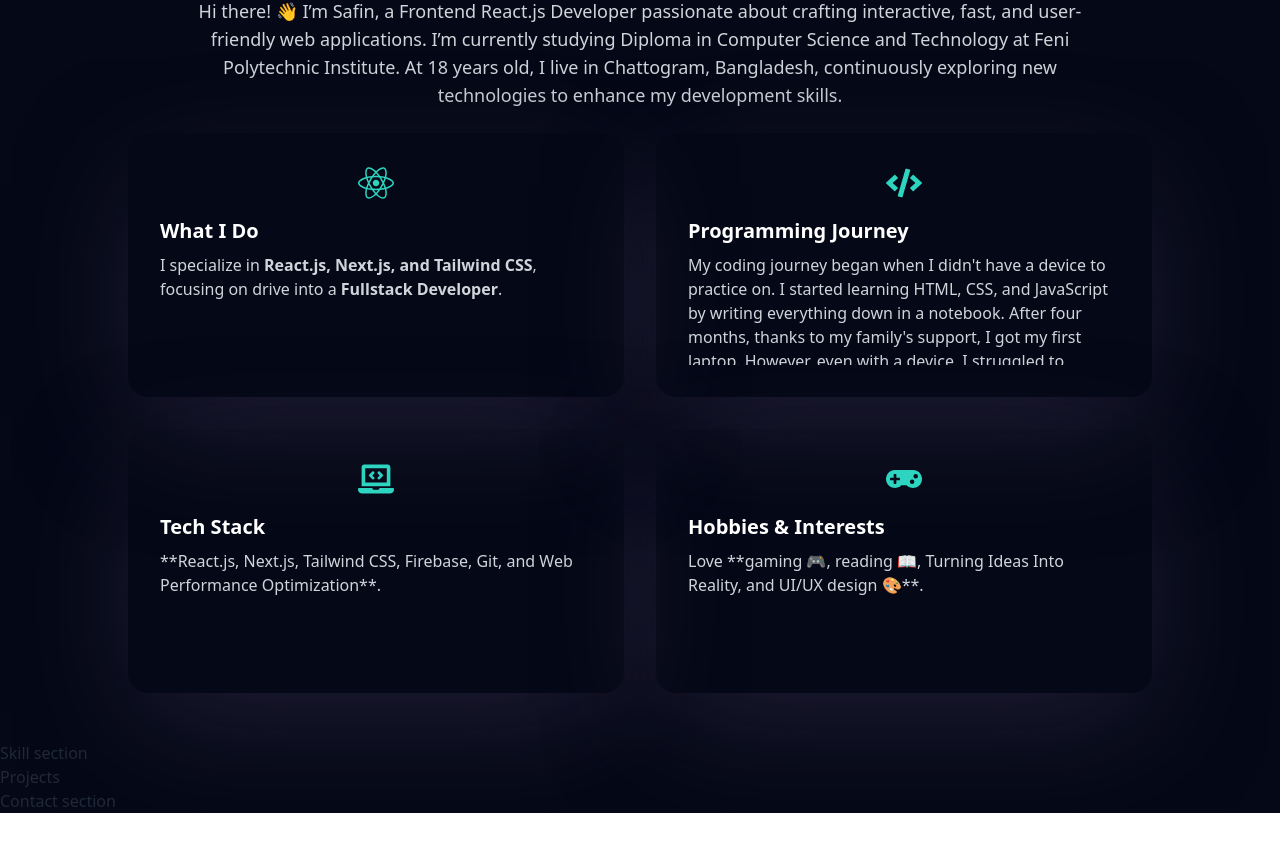
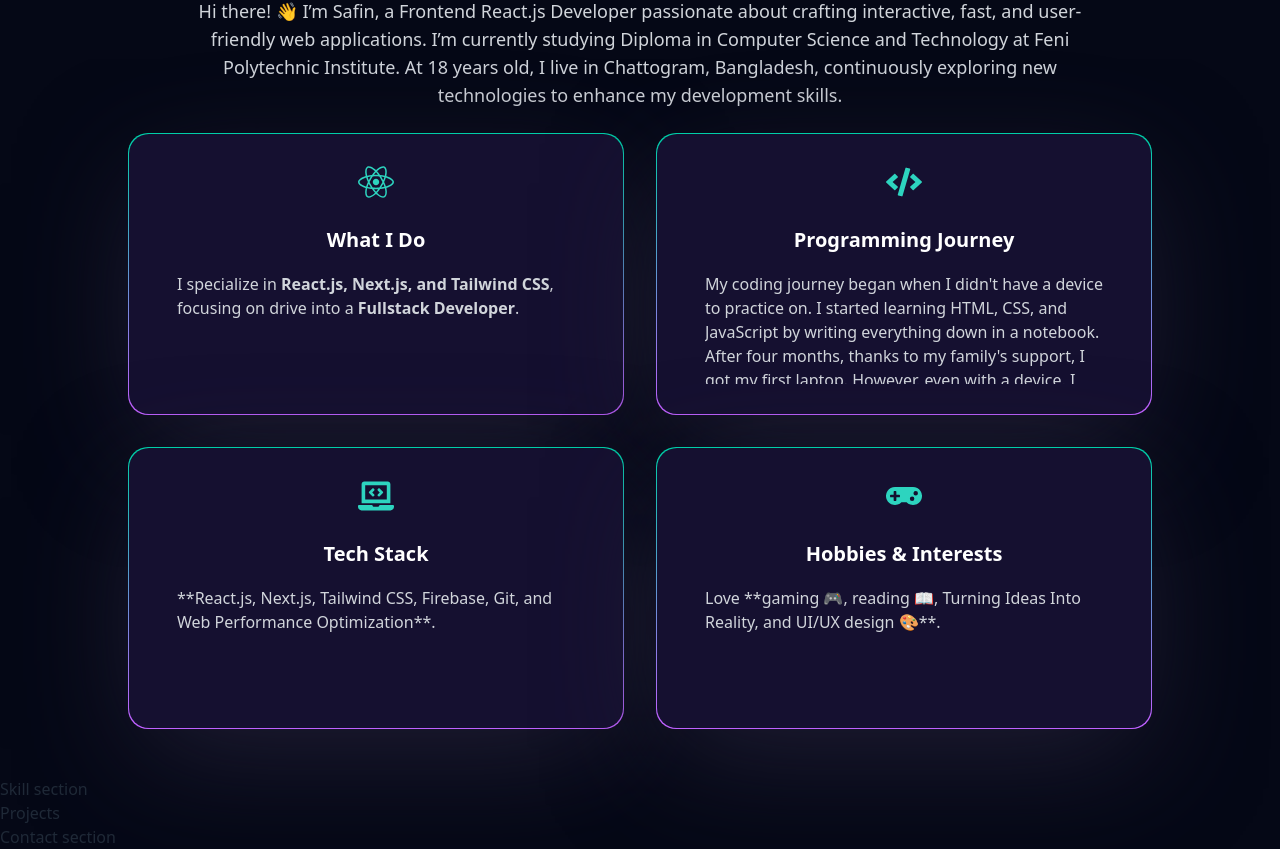
Before and after one commit to safin33221/Safayet-Hossan-Safin_portfolio, a React (Vite) app: page / in a window 1280 px wide. Shown: the part 958-1807 px from the top of the page. Before the commit the page ends 1771 px from the top, so only its background shows below. Built offline with nearby package versions, Linux system fonts and the light colour scheme.

Commit message:
completed about me section

```diff
--- a/package.json
+++ b/package.json
@@ -13,7 +13,8 @@
     "framer-motion": "^12.3.1",
     "react": "^19.0.0",
     "react-dom": "^19.0.0",
-    "react-icons": "^5.4.0"
+    "react-icons": "^5.4.0",
+    "react-tilt": "^1.0.2"
   },
   "devDependencies": {
     "@eslint/js": "^9.19.0",
--- a/src/App.css
+++ b/src/App.css
@@ -7,3 +7,9 @@
     rgba(60, 51, 80, 0) 100%
   );
 }
+
+.green-pink-gradient {
+  background: "#00cea8";
+  background: linear-gradient(90.13deg, #00cea8 1.9%, #bf61ff 97.5%);
+  background: -webkit-linear-gradient(-90.13deg, #00cea8 1.9%, #bf61ff 97.5%);
+}
--- a/src/Components/AboutMe.jsx
+++ b/src/Components/AboutMe.jsx
@@ -2,6 +2,7 @@ import React from 'react';
 import SectionTile from '../Shared/SectionTile';
 import { motion } from "framer-motion";
 import { FaReact, FaCode, FaGamepad, FaBook, FaLaptopCode } from "react-icons/fa";
+import '../App.css'
 const AboutMe = () => {
     return (
         <div>
@@ -21,47 +22,58 @@ const AboutMe = () => {
 
                 <div className="max-w-5xl mx-auto grid grid-cols-1 md:grid-cols-2 gap-8">
                     <div
-                       className='w-full p-8 green-pink-gradient  rounded-[20px] shadow-card transition-all duration-300 ease-in-out'
+                        className='w-full  p-[1px] green-pink-gradient  rounded-[20px] shadow-card transition-all duration-300 ease-in-out'
                         whileHover={{ scale: 1.05 }}
                     >
+                        <div className='bg-tertiary rounded-[20px] py-5 px-12 min-h-[280px] flex justify-evenly items-center flex-col'>
                             <FaReact className="text-4xl mx-auto  text-teal-400 mb-4" />
                             <h3 className="text-xl font-semibold mb-2">What I Do</h3>
                             <p className="text-gray-300 overflow-y-scroll h-28">
                                 I specialize in <strong>React.js, Next.js, and Tailwind CSS</strong>, focusing on drive into a <strong>Fullstack Developer</strong>.
                             </p>
                         </div>
+                    </div>
 
                     <div
-                        className='w-full p-8 green-pink-gradient  rounded-[20px] shadow-card transition-all duration-300 ease-in-out'
+                        className='w-full  p-[1px] green-pink-gradient  rounded-[20px] shadow-card transition-all duration-300 ease-in-out'
                         whileHover={{ scale: 1.05 }}
                     >
+                        <div className='bg-tertiary rounded-[20px] py-5 px-12 min-h-[280px] flex justify-evenly items-center flex-col'>
+
                             <FaCode className="text-4xl mx-auto text-teal-400 mb-4" />
                             <h3 className="text-xl font-semibold mb-2">Programming Journey</h3>
                             <p className="text-gray-300 overflow-y-scroll h-28 ">
                                 My coding journey began when I didn't have a device to practice on. I started learning HTML, CSS, and JavaScript by writing everything down in a notebook. After four months, thanks to my family's support, I got my first laptop. However, even with a device, I struggled to progress without proper guidance or a care team. At one point, I wanted to ask my family for money to pursue further learning, but our financial situation wasn't great. Determined, I began saving money for six months to invest in a course that could guide me. Finally, I was able to afford the Programming Hero Web Development course, which has been one of the best learning platforms in Bangladesh and has greatly helped me in my journey to becoming a web developer.
                             </p>
                         </div>
+                    </div>
 
                     <div
-                        className='w-full p-8 green-pink-gradient  rounded-[20px] shadow-card transition-all duration-300 ease-in-out'
+                        className='w-full  p-[1px] green-pink-gradient  rounded-[20px] shadow-card transition-all duration-300 ease-in-out'
                         whileHover={{ scale: 1.05 }}
                     >
+                        <div className='bg-tertiary rounded-[20px] py-5 px-12 min-h-[280px] flex justify-evenly items-center flex-col'>
+
                             <FaLaptopCode className="text-4xl mx-auto text-teal-400 mb-4" />
                             <h3 className="text-xl font-semibold mb-2">Tech Stack</h3>
                             <p className="text-gray-300 overflow-y-scroll h-28">
                                 **React.js, Next.js, Tailwind CSS, Firebase, Git, and Web Performance Optimization**.
                             </p>
                         </div>
+                    </div>
 
                     <div
-                        className='w-full p-8 green-pink-gradient  rounded-[20px] shadow-card transition-all duration-300 ease-in-out'
+                        className='w-full  p-[1px] green-pink-gradient  rounded-[20px] shadow-card transition-all duration-300 ease-in-out'
                         whileHover={{ scale: 1.05 }}
                     >
+                        <div className='bg-tertiary rounded-[20px] py-5 px-12 min-h-[280px] flex justify-evenly items-center flex-col'>
+
                             <FaGamepad className="text-4xl mx-auto text-teal-400 mb-4" />
                             <h3 className="text-xl font-semibold mb-2">Hobbies & Interests</h3>
                             <p className="text-gray-300 overflow-y-scroll h-28">
                                 Love **gaming 🎮, reading 📖, Turning Ideas Into Reality, and UI/UX design 🎨**.
                             </p>
+                        </div>
                     </div>
                 </div>
 
```
Also changed, not shown: 1 other file (tests, documents, lock files or other folders). Lines whose indentation alone changed are shown as unchanged.
